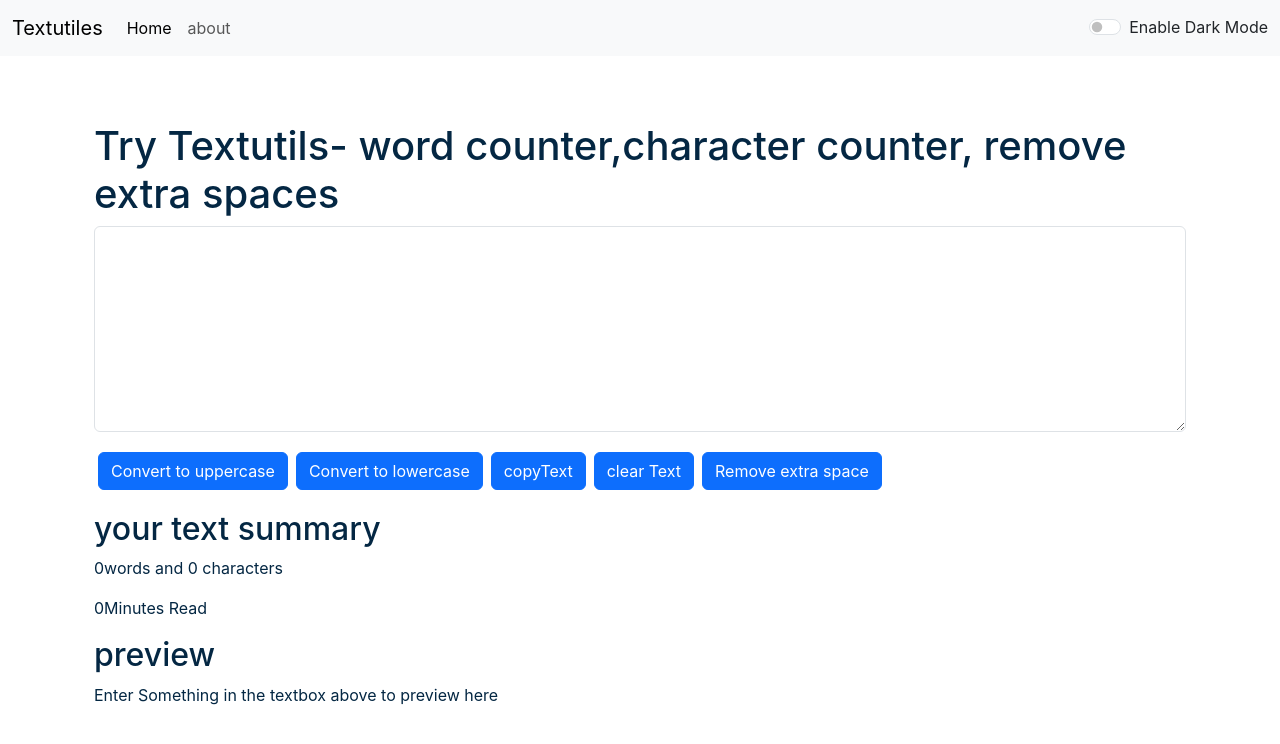
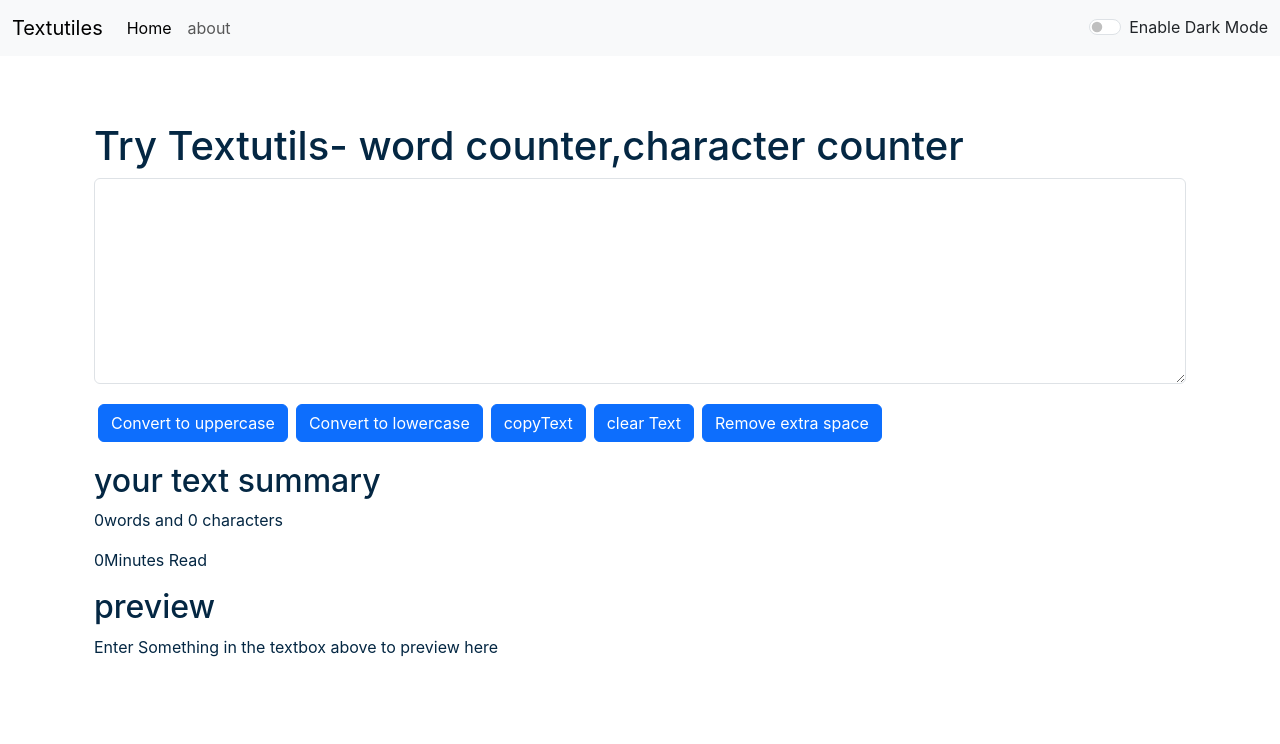
Before and after one commit to gurjardurgesh88/Text-editor-app, a React (Create React App) app: page / in a window 1280 px wide. Shown: the top 744 px of the page. Built offline with nearby package versions, Linux system fonts and the light colour scheme.

Commit message:
textform title fix

```diff
--- a/src/App.js
+++ b/src/App.js
@@ -62,7 +62,7 @@ function App() {
               element={
                 <TextForm
                   showAlert={showAlert}
-                  heading=" Try Textutils- word counter,character counter, remove extra spaces"
+                  heading=" Try Textutils- word counter,character counter"
                   mode={mode}
                 />
               }
```
